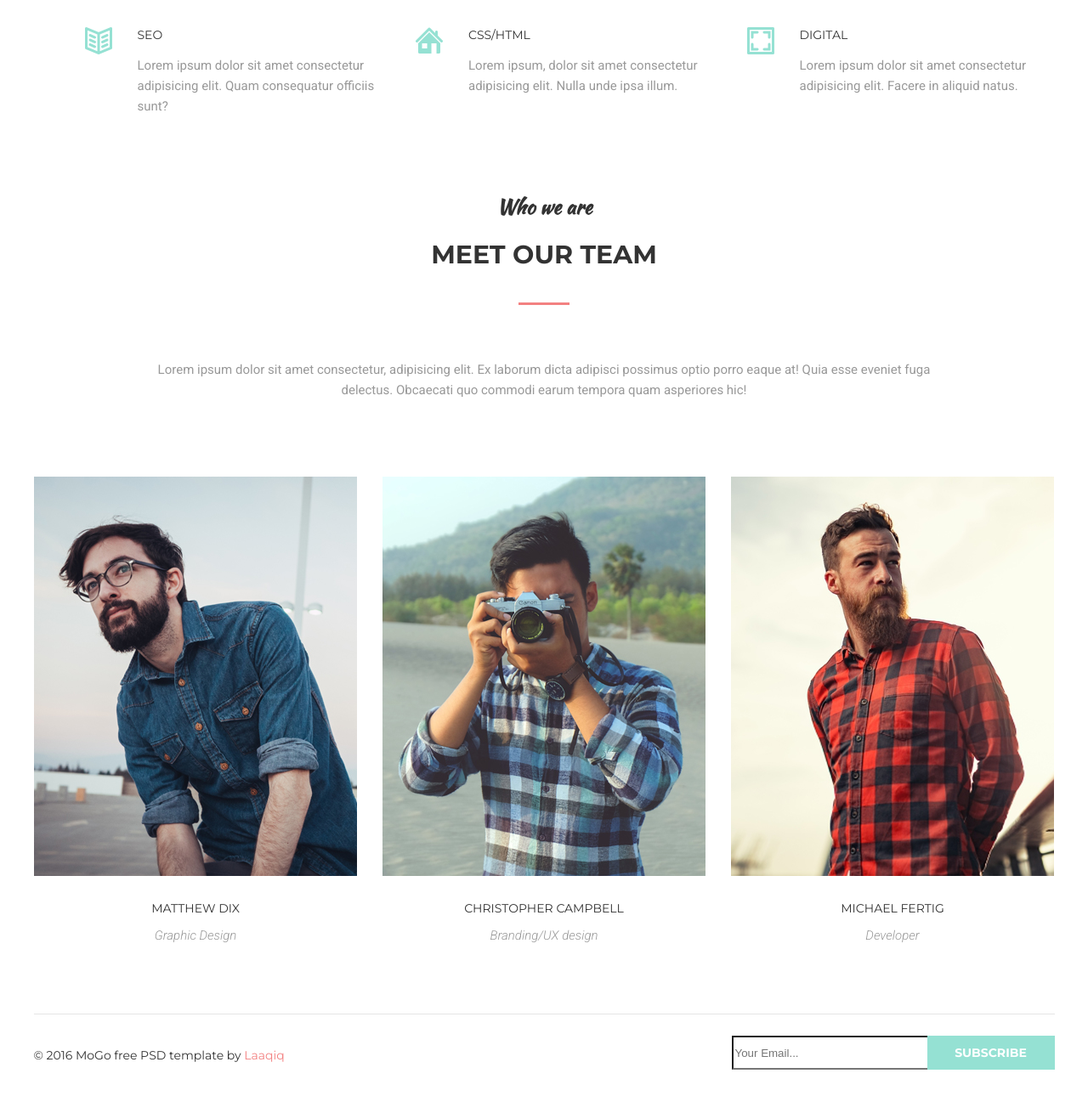
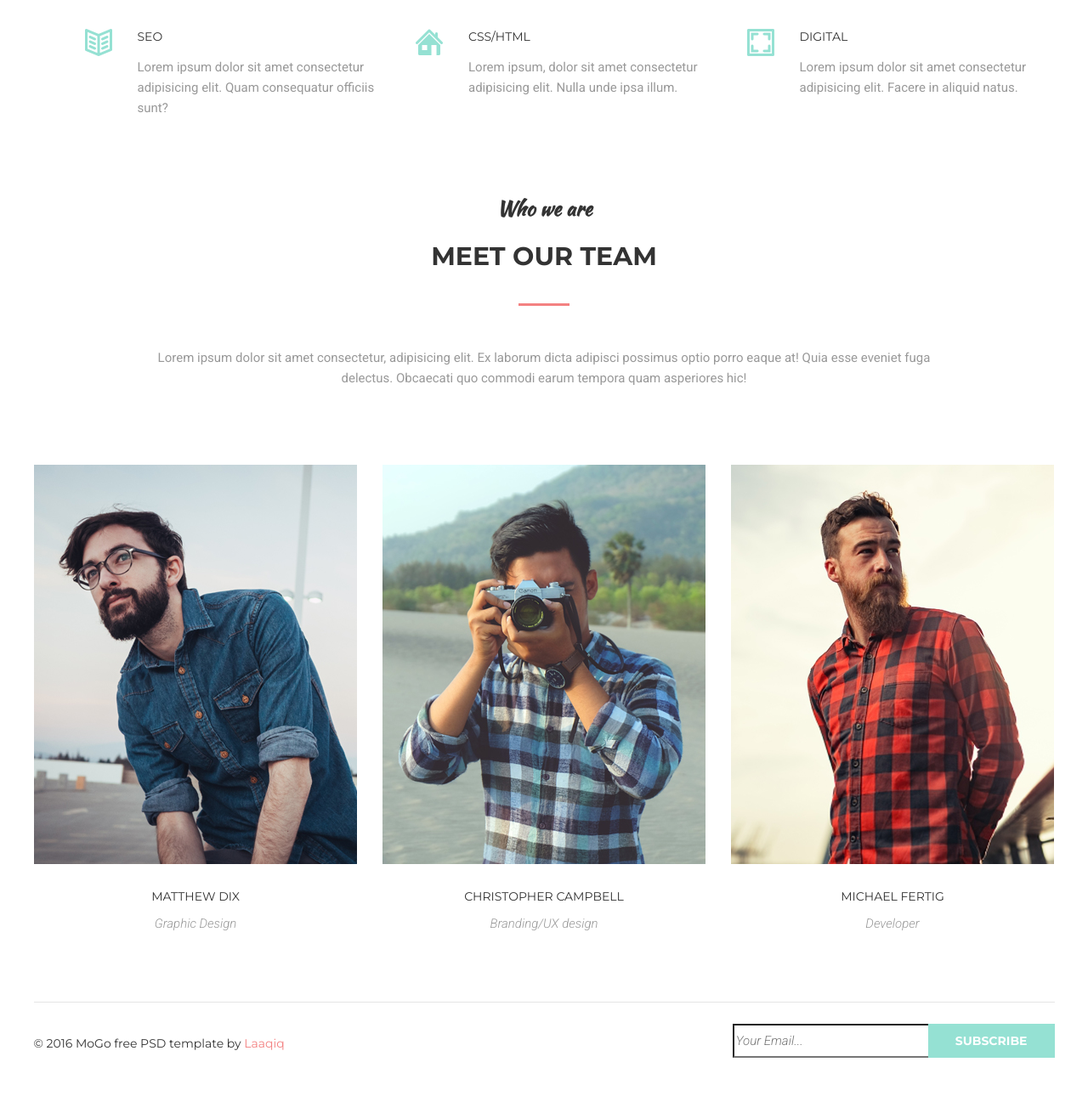
Before and after one commit to YagorlitskiyVyacheslav/goit-fe-course, a plain HTML site: page hw-06/index.html in a window 1280 px wide. Shown: the part 526-1816 px from the top of the page at 85% size. Drawn offline with Linux system fonts and the light colour scheme.

Commit message:
fix coment for hw-06

```diff
--- a/hw-05/css/style.css
+++ b/hw-05/css/style.css
@@ -1,6 +1,6 @@
 html {
     min-width: 1110px;
-    margin-right: -17px;
+    /* margin-right: -17px; */
 }
 body {
     margin: 0;
--- a/hw-06/css/style.css
+++ b/hw-06/css/style.css
@@ -18,15 +18,16 @@
 .header-nav {
     display: flex;
     justify-content: space-between;
-    margin-top: 28px;
-    margin-bottom: 130px;
+    padding-top: 28px;
+    padding-bottom: 130px;
 }
 .nav-list {
     display: flex;
     justify-content: space-between;
+    flex-wrap: wrap;
     list-style-type: none;
     margin: 0;
-    width: 481px;
+    min-width: 481px;
     padding-left: 0;
 }
 .nav-list a {
@@ -51,36 +52,46 @@
 
 /* FIRST MAIN SECTION */
 
-h2, h3 {
+.second-main-section {
+    padding-bottom: 80px;
+}
+
+.first-main-section {
+    padding-bottom: 89px;
+}
+
+.qa, .title {
     text-align: center;
     margin: 0;
     color: #333333;
 }
-h2 {
+.qa {
     font-family: "Kaushan Script", sans-serif;
     font-size: 24px;
     margin-bottom: 20px;
 }
-h3 {
+.title {
+    position: relative;
     text-transform: uppercase;
     font-size: 30px;
     font-family: "Montserrat", sans-serif;
+    margin-bottom: 107px;
 }
-h3::after {
+.title::after {
     content: "";
-    display: block;
+    position: absolute;
+    bottom: -40px;
+    left: 50%;
+    transform: translateX(-50%);
     width: 60px;
     height: 3px;
-    margin-top: 38px;
-    margin-bottom: 64px;
-    margin-left: auto;
-    margin-right: auto;
     background-color: #f38181;
 }
 .services-list {
     display: flex;
     justify-content: space-between;
     flex-wrap: wrap;
+    margin: 0;
 }
 .card-serveces {
     width: 382px;
@@ -129,14 +140,11 @@
     margin: 0;
     margin-top: 15px;
 }
-section:first-child {
-    margin-bottom: 89px;
-}
 
 /* SECOND MAIN SECTION */
 
-h3::after:last-child {
-    margin-bottom: 41px;
+.title-team {
+    margin-bottom: 89px;
 }
 .description-team {
     width: 941px;
@@ -283,13 +291,10 @@
     width: 60px;
     height: 60px;
 }
-section:last-child {
-    margin-bottom: 80px;
-}
 
 /* FOOTER */
 
-footer {
+.footer {
     display: flex;
     justify-content: space-between;
     border-top: 1px solid #e5e5e5;
@@ -311,10 +316,17 @@
     width: 230px;
     height: 40px;
     border-right: none;
+    outline: 0;
+    font-style: italic;
+    font-family: "Roboto", sans-serif;
+    font-size: 15px;
+}
+input [placeholder="Your Email..."] {
+
 }
 .subscribe {
     background-color: rgb(149, 225, 211);
-    width: 150px;
+    padding: 0 32px;
     height: 40px;
     border: none;
     font-size: 14px;
--- a/hw-06/index.html
+++ b/hw-06/index.html
@@ -10,7 +10,8 @@
     <title>Document</title>
 </head>
 <body>
-    <header class="container">
+    <header>
+        <div class="container">
         <h1>HEADER</h1>
         <nav class="header-nav">
             <a href="#" tabindex="1"><img src="image/MoGo.png" alt="" class="logo"></a>
@@ -22,11 +23,13 @@
                 <li><a href="#" tabindex="6">contact</a></li>
             </ul>
         </nav>
+    </div>
     </header>
     <main>
-        <section class="container">
-            <h2>We work with</h2>
-            <h3>Amazing Services</h3>
+        <section class="first-main-section">
+            <div class="container">
+            <h2 class="qa">We work with</h2>
+            <h3 class="title">Amazing Services</h3>
             <ul class="services-list">
                 <li class="card-serveces">
                     <h4 class="name-serveces">Photography</h4>
@@ -53,10 +56,12 @@
                     <p class="description-service">Lorem ipsum dolor sit amet consectetur adipisicing elit. Facere in aliquid natus.</p>
                 </li>
             </ul>
+        </div>
         </section>
-        <section class="container">
-            <h2>Who we are</h2>
-            <h3>Meet our team</h3>
+        <section class="second-main-section">
+            <div class="container">
+            <h2 class="qa">Who we are</h2>
+            <h3 class="title title-team">Meet our team</h3>
             <p class="description-team description-service">Lorem ipsum dolor sit amet consectetur, adipisicing elit. Ex laborum dicta adipisci possimus optio porro eaque at! Quia esse eveniet fuga delectus. Obcaecati quo commodi earum tempora quam asperiores hic!</p>
             <ul class="team-list">
                 <li class="team-member" tabindex="7">
@@ -96,14 +101,17 @@
                     </ul>
                 </li>
             </ul>
+        </div>
         </section>
     </main>
-    <footer class="container">
+    <footer>
+        <div class="container footer">
         <p class="footer-info">&#169; 2016 MoGo free PSD template by <span class="footer-span">Laaqiq</span></p>
         <div class="form-subscribe">
         <input type="text" placeholder="Your Email..." tabindex="11">
         <button class="subscribe" tabindex="12">Subscribe</button>
         </div>
+    </div>
     </footer>
 </body>
 </html>
```
